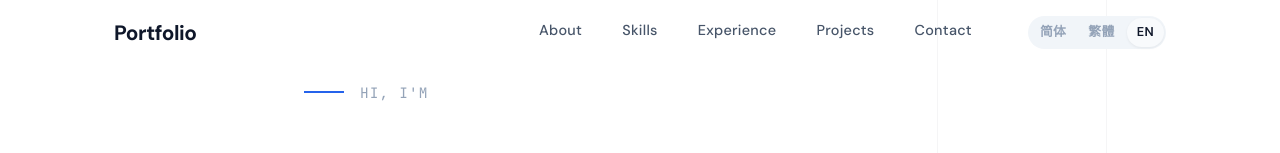
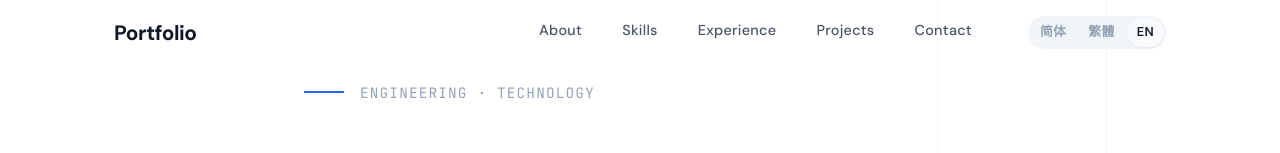
Before and after one commit to entropy66/portfolio, a React (Vite) app: page / in a window 1280 px wide. Shown: the top 153 px of the page. Built offline with nearby package versions, Linux system fonts and the light colour scheme.

Commit message:
fix: update i18n — remove Hi I'm, remove Scroll Down, engineering-style greeting

```diff
--- a/src/i18n/en.ts
+++ b/src/i18n/en.ts
@@ -8,10 +8,9 @@ const en = {
   },
 
   hero: {
-    greeting: "Hi, I'm",
+    greeting: 'Engineering · Technology',
     ctaProjects: 'View Projects',
     ctaContact: 'Contact Me',
-    scrollHint: 'Scroll Down',
   },
 
   about: {
--- a/src/i18n/zh-CN.ts
+++ b/src/i18n/zh-CN.ts
@@ -8,10 +8,9 @@ const zhCN = {
   },
 
   hero: {
-    greeting: '你好，我是',
+    greeting: '工程 · 技术',
     ctaProjects: '查看项目',
     ctaContact: '联系我',
-    scrollHint: '向下滚动',
   },
 
   about: {
```
